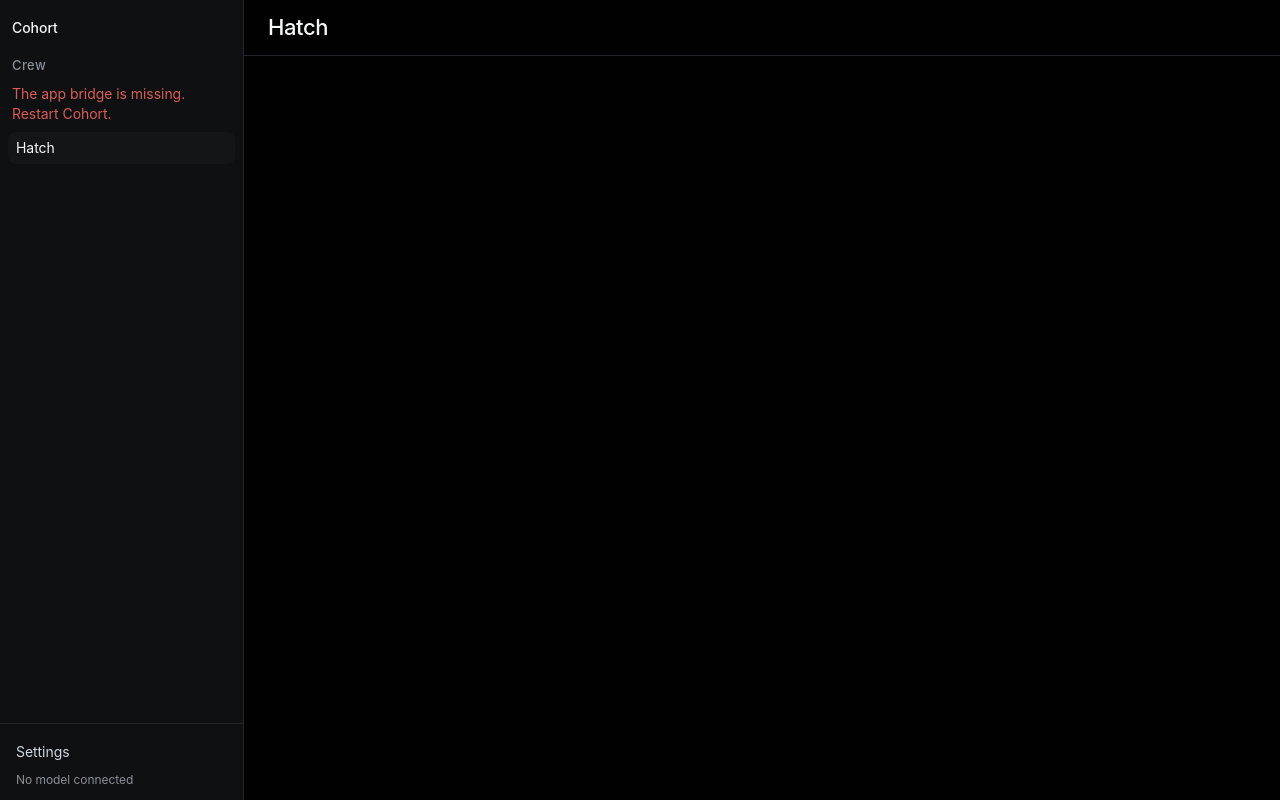
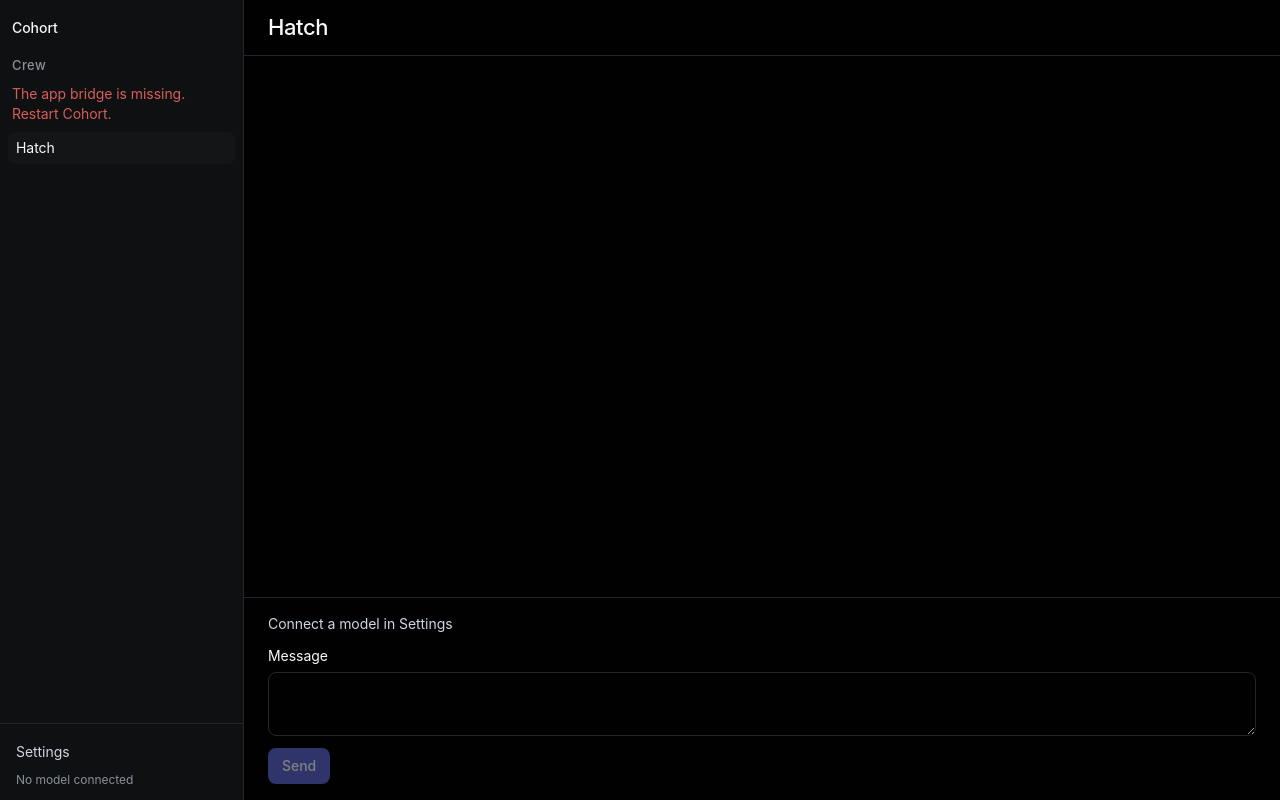
Before and after one commit to caelaxie/cohort, a React (Vite) app: page / in a window 1280 px wide. Built offline with nearby package versions, Linux system fonts and the light colour scheme.

Commit message:
feat(talk): send from the Hatch pane
Composer is labeled Message. Send returns the thread. Settings
keeps BotMain mounted while hidden.

```diff
--- a/src/main/ipc.ts
+++ b/src/main/ipc.ts
@@ -1,9 +1,11 @@
 import { homedir } from 'node:os'
 import { join } from 'node:path'
 import { ipcMain } from 'electron'
+import { completionsTurn } from './completions'
 import { Kernel } from './kernel'
 import { defaultCohortHome } from './paths'
 import { RosterStore } from './roster'
+import { TalkStore } from './talk'
 
 export function registerIpc(): { quit: () => Promise<void> } {
   const home = process.env.COHORT_HOME ?? defaultCohortHome()
@@ -14,14 +16,22 @@ export function registerIpc(): { quit: () => Promise<void> } {
       ? join(home, 'prime', 'agent', 'auth.json')
       : join(homedir(), '.prime', 'agent', 'auth.json')
   })
+  const talk = new TalkStore({
+    home,
+    known: (id) => store.known(id),
+    turn: completionsTurn({ endpoint: () => kernel.endpoint() })
+  })
 
   ipcMain.handle('cohort:home', () => store.load())
   ipcMain.handle('cohort:select', (_event, id: unknown) => store.select(id))
   ipcMain.handle('cohort:kernel', () => kernel.status())
   ipcMain.handle('cohort:connect', (_event, input: unknown) => kernel.connect(input))
+  ipcMain.handle('cohort:thread', (_event, id: unknown) => talk.thread(id))
+  ipcMain.handle('cohort:send', (_event, input: unknown) => talk.send(input))
 
   return {
     quit: async () => {
+      talk.close()
       store.close()
     }
   }
--- a/src/preload/index.ts
+++ b/src/preload/index.ts
@@ -7,6 +7,8 @@ const cohort = {
   select: (id: string): Promise<unknown> => ipcRenderer.invoke('cohort:select', id),
   kernel: (): Promise<unknown> => ipcRenderer.invoke('cohort:kernel'),
   connect: (input?: unknown): Promise<unknown> => ipcRenderer.invoke('cohort:connect', input),
+  thread: (botId: string): Promise<unknown> => ipcRenderer.invoke('cohort:thread', botId),
+  send: (input: unknown): Promise<unknown> => ipcRenderer.invoke('cohort:send', input),
   onOpenSettings: (callback: () => void): (() => void) => {
     const listener = (): void => {
       callback()
--- a/src/renderer/src/App.tsx
+++ b/src/renderer/src/App.tsx
@@ -77,6 +77,9 @@ function App(): React.JSX.Element {
             })
         }}
       />
+      <div className={settingsOpen ? 'hidden min-w-0 flex-1' : 'flex min-w-0 flex-1'}>
+        <BotMain key={view.roster.current} roster={view.roster} kernelStatus={kernelStatus} />
+      </div>
       {settingsOpen ? (
         <SettingsPane
           status={kernelStatus}
@@ -92,9 +95,7 @@ function App(): React.JSX.Element {
             }
           }}
         />
-      ) : (
-        <BotMain roster={view.roster} />
-      )}
+      ) : null}
     </div>
   )
 }
--- a/src/renderer/src/components/bot-main.tsx
+++ b/src/renderer/src/components/bot-main.tsx
@@ -1,11 +1,67 @@
+import { useEffect, useState } from 'react'
+import { readyForTalk, type KernelStatus } from '../../../shared/kernel'
 import { currentBot, type Roster } from '../../../shared/roster'
+import {
+  emptyThread,
+  paint,
+  parseSendResult,
+  parseThread,
+  sendCopy,
+  type Thread
+} from '../../../shared/talk'
 
 type Props = {
   roster: Roster
+  kernelStatus: KernelStatus
 }
 
-export function BotMain({ roster }: Props): React.JSX.Element {
+function fail(reason: unknown, fallback: string): string {
+  return reason instanceof Error ? reason.message : fallback
+}
+
+export function BotMain({ roster, kernelStatus }: Props): React.JSX.Element {
   const bot = currentBot(roster)
+  const [thread, setThread] = useState<Thread>(() => emptyThread(bot.id))
+  const [draft, setDraft] = useState('')
+  const [busy, setBusy] = useState(false)
+  const [sendError, setSendError] = useState<string | null>(null)
+
+  useEffect(() => {
+    if (!window.cohort) return
+    let cancelled = false
+    void window.cohort
+      .thread(bot.id)
+      .then((raw) => {
+        if (!cancelled) setThread(parseThread(raw))
+      })
+      .catch((reason: unknown) => {
+        if (!cancelled) setSendError(fail(reason, 'Could not load thread'))
+      })
+    return () => {
+      cancelled = true
+    }
+  }, [bot.id])
+
+  async function onSend(): Promise<void> {
+    setBusy(true)
+    setSendError(null)
+    try {
+      const result = parseSendResult(await window.cohort.send({ botId: bot.id, body: draft }))
+      if (result.kind === 'ok') {
+        setThread(result.thread)
+        setDraft('')
+        return
+      }
+      setSendError(sendCopy(result))
+    } catch (reason: unknown) {
+      setSendError(fail(reason, 'Could not send'))
+    } finally {
+      setBusy(false)
+    }
+  }
+
+  const canSend = readyForTalk(kernelStatus) && !busy
+  const lines = paint(thread)
 
   return (
     <section className="flex min-w-0 flex-1 flex-col bg-canvas">
@@ -15,7 +71,52 @@ export function BotMain({ roster }: Props): React.JSX.Element {
         </h1>
       </header>
 
-      <ul className="flex min-h-0 flex-1 flex-col overflow-auto px-6 py-4" />
+      <ul className="flex min-h-0 flex-1 flex-col overflow-auto px-6 py-4">
+        {lines.map((line) => (
+          <li key={line.id} data-speaker={line.speaker} className="mb-3">
+            <span className="text-xs text-ink-subtle">
+              {line.speaker === 'owner' ? 'You' : bot.name}
+            </span>
+            <p className="text-sm text-ink">{line.body}</p>
+          </li>
+        ))}
+      </ul>
+
+      <form
+        className="shrink-0 border-t border-hairline px-6 py-4"
+        onSubmit={(event) => {
+          event.preventDefault()
+          if (!canSend) return
+          void onSend()
+        }}
+      >
+        {kernelStatus.kind === 'needs_login' ? (
+          <p className="mb-3 text-sm text-ink-muted">Connect a model in Settings</p>
+        ) : null}
+        <label className="flex min-w-0 flex-col gap-1.5 text-sm text-ink">
+          Message
+          <textarea
+            value={draft}
+            disabled={busy}
+            className="min-h-16 rounded-md border border-hairline bg-canvas px-3 py-2 text-sm text-ink"
+            onChange={(event) => {
+              setDraft(event.target.value)
+            }}
+          />
+        </label>
+        <button
+          type="submit"
+          disabled={!canSend}
+          className="mt-3 rounded-md bg-primary px-3.5 py-2 text-sm font-medium text-on-primary hover:bg-primary-hover disabled:opacity-50"
+        >
+          Send
+        </button>
+        {sendError ? (
+          <p className="mt-3 text-sm text-danger" role="alert">
+            {sendError}
+          </p>
+        ) : null}
+      </form>
     </section>
   )
 }
--- a/src/shared/cohort.ts
+++ b/src/shared/cohort.ts
@@ -3,5 +3,7 @@ export type CohortApi = {
   select: (id: string) => Promise<unknown>
   kernel: () => Promise<unknown>
   connect: (input?: unknown) => Promise<unknown>
+  thread: (botId: string) => Promise<unknown>
+  send: (input: unknown) => Promise<unknown>
   onOpenSettings: (callback: () => void) => () => void
 }
```
Also changed, not shown: .cursor/skills/verify-cohort/SKILL.md, .cursor/skills/verify-cohort/features/README.md, .cursor/skills/verify-cohort/features/bot-roster.md, .cursor/skills/verify-cohort/features/talk.md (added), 1 other file (tests, documents, lock files or other folders).
